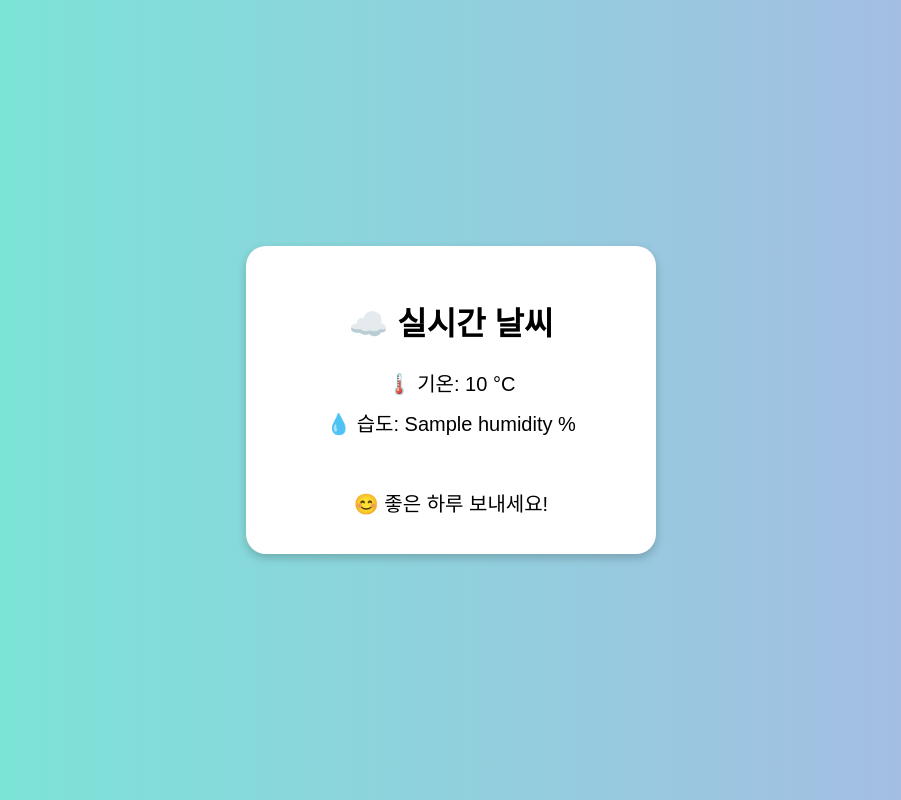
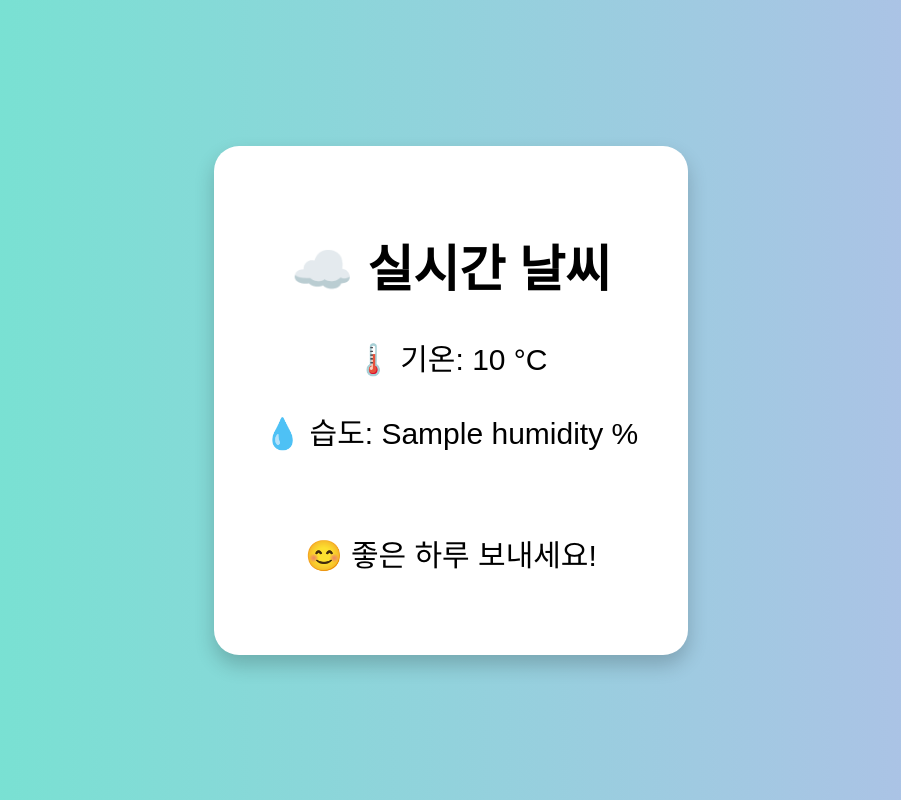
Before and after one commit to jbs361203-LDB/weather_project, a Flask app: page / in a window 1280 px wide. Shown: the whole page, without its empty margins (189-1090 px from the left). Run offline with Flask 3, Linux system fonts and the light colour scheme; a database or web service that is not in the repository returns one stand-in record (values such as "Sample title"); data that the repository does not hold is empty.

Commit message:
Update index.html

```diff
--- a/templates/index.html
+++ b/templates/index.html
@@ -2,55 +2,48 @@
 <html lang="ko">
 <head>
     <meta charset="UTF-8">
-    <meta name="viewport" content="width=device-width, initial-scale=1.0">
-    <title>실시간 날씨 조회</title>
+    <title>실시간 날씨</title>
 
     <style>
-
         body{
             margin:0;
             height:100vh;
             display:flex;
             justify-content:center;
             align-items:center;
-            background:linear-gradient(to right,#74ebd5,#ACB6E5);
-            font-family:Arial;
+            background: linear-gradient(90deg,#6fe7cf,#b5bde9);
+            font-family: sans-serif;
         }
 
         .card{
             background:white;
-            padding:30px;
-            border-radius:20px;
-            width:350px;
+            padding:50px;
+            border-radius:25px;
+            box-shadow:0 10px 20px rgba(0,0,0,0.2);
             text-align:center;
-            box-shadow:0 4px 10px rgba(0,0,0,0.2);
         }
 
         h1{
-            margin-bottom:20px;
+            font-size:50px;
         }
 
-        .weather{
-            font-size:20px;
-            line-height:2;
+        p{
+            font-size:30px;
         }
-
     </style>
-
 </head>
-
 <body>
 
 <div class="card">
-
     <h1>☁️ 실시간 날씨</h1>
 
-    <div class="weather">
-        🌡️ 기온: {{ temp }} °C <br>
-        💧 습도: {{ humidity }} % <br><br>
-        😊 좋은 하루 보내세요!
-    </div>
+    <p>🌡️ 기온: {{ temp }} °C</p>
 
+    <p>💧 습도: {{ humidity }} %</p>
+
+    <br>
+
+    <p>😊 좋은 하루 보내세요!</p>
 </div>
 
 </body>
```
